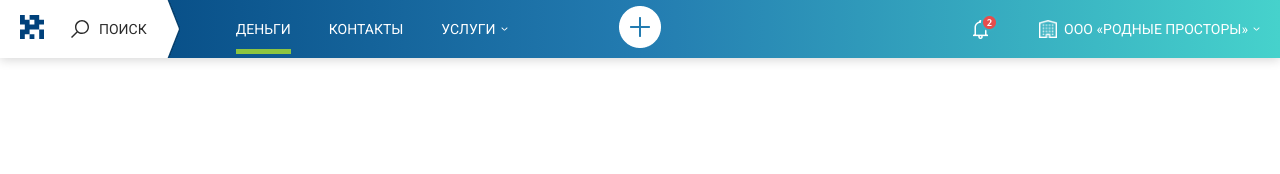
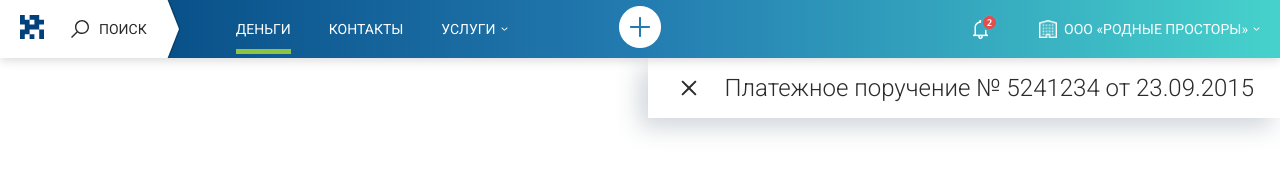
Before and after one commit to Vladimir-Fedorov/modulebank, a plain HTML site: page index.html in a window 1280 px wide. Drawn offline with Linux system fonts and the light colour scheme.

Commit message:
Добавление: основной части+нач. стили+шапка тела

```diff
--- a/index.html
+++ b/index.html
@@ -63,7 +63,18 @@
   </header>
   <!-- /.header -->
   <section class="main">
+    <div class="container">
+      <div class="main-wrapper">
+        <div class="main-header">
+          <img src="img/close.svg" alt="Крестик" class="main-header__close">
+          <h2 class="main-header__title">Платежное поручение № 5241234 от 23.09.2015</h2>
+        </div>
+        <!-- /.main-header -->
 
+      </div>
+      <!-- /.main-wrapper -->
+    </div>
+    <!-- /.container -->
   </section>
   <!-- /.main -->
 </body>
--- /dev/null
+++ b/sass/blocks/_main.sass
@@ -0,0 +1,19 @@
+.main
+  &-wrapper
+    max-width:
+    display: flex
+    justify-content: flex-end
+  &-header
+    display: flex
+    align-items: center
+    padding: 15px 26px
+    background: #FFFFFF
+    box-shadow: -8px 9px 25px rgba(49, 68, 93, 0.23112)
+    &__close
+      margin-right: 21px
+    &__title
+      margin: 0
+      padding: 0
+      font-weight: 300
+      font-size: 24px
+      line-height: 28px
--- a/sass/style.sass
+++ b/sass/style.sass
@@ -2,3 +2,5 @@
 @import 'settings'
 //Шапка
 @import 'blocks/header'
+//Главный экран
+@import 'blocks/main'
```
Also changed, not shown: css/style.css, img/close.svg (added), 1 other file.
